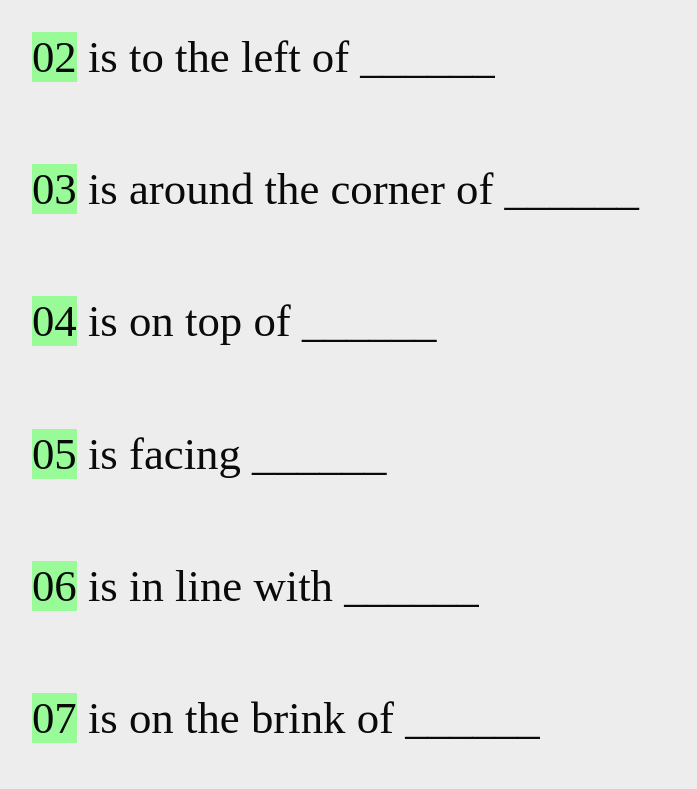
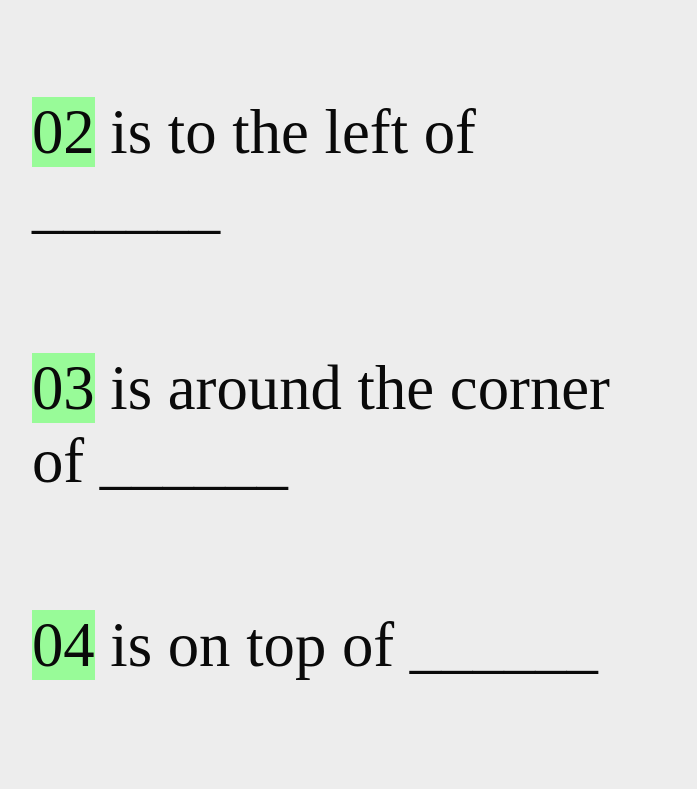
Before and after one commit to k-xu/xyzvoid, a plain HTML site: page index.html in a window 1280 px wide. Shown: the part 767-1556 px from the top of the page, without its empty margins (349-1046 px from the left). Drawn offline with Linux system fonts and the light colour scheme; a web font is replaced by a local one.

Commit message:
Font size update 3

```diff
--- a/style.css
+++ b/style.css
@@ -72,7 +72,7 @@ p {
 
 .indiclist {
     padding-bottom: 6px;
-    font-size: 2.0em;
+    font-size: 2.8em;
 }
 
 /*DESKTOP BREAKPOINTS*/
```
